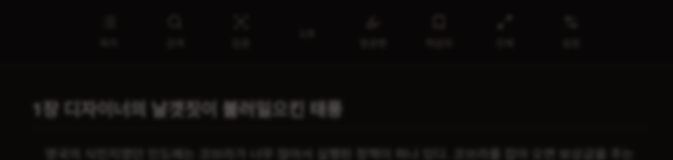
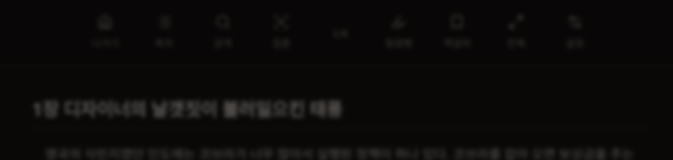
Before and after one commit to Bookfow/textreme, a Next.js app: page / in a window 1280 px wide. Both pictures are taken after a click on the button "체험하기". Shown: the top 160 px of the page, without its empty margins (300-973 px from the left). Built offline with nearby package versions, Linux system fonts and the light colour scheme; a web font is replaced by a local one.

Commit message:
feat: 데모 리더에 나가기 버튼 추가, 웹앱 이름 수정

```diff
--- a/src/components/demo-reader.tsx
+++ b/src/components/demo-reader.tsx
@@ -7,7 +7,7 @@ import { useState, useRef, useEffect, useCallback, useMemo } from 'react'
 import {
   ChevronLeft, ChevronRight, Minus, Plus, List, AlignLeft, AlignJustify,
   Settings2, Focus, Highlighter, Trash2, X, Bookmark, BookmarkCheck, Search,
-  Maximize2, Minimize2,
+  Maximize2, Minimize2, Home,
 } from 'lucide-react'
 
 export interface DemoChapter { title: string; paragraphs: string[] }
@@ -419,7 +419,8 @@ export default function DemoReader({ chapters, title = '변환된 EPUB', onBack
 
       {/* 상단 바 — 8칸 그리드 (풀스크린 추가) */}
       <div style={{ borderColor: themeStyle.border, display: "flex", justifyContent: "center", borderBottom: `1px solid ${themeStyle.border}`, flexShrink: 0, boxShadow: `0 1px 8px ${themeStyle.border}40` }}>
-      <div style={{ display: "grid", gridTemplateColumns: "repeat(8, 1fr)", gap: 8, padding: "14px 20px", width: "100%", maxWidth: 560 }}>
+      <div style={{ display: "grid", gridTemplateColumns: "repeat(9, 1fr)", gap: 8, padding: "14px 20px", width: "100%", maxWidth: 560 }}>
+        <button onClick={e => { e.stopPropagation(); if (onBack) onBack() }} className="flex flex-col items-center justify-center py-2.5 rounded-lg hover:opacity-70" style={{ color: themeStyle.muted }}><Home className="w-4 h-4" /><span style={{ fontSize: 10, marginTop: 5 }}>나가기</span></button>
         <button onClick={e => { e.stopPropagation(); setShowToc(!showToc) }} className="flex flex-col items-center justify-center py-2.5 rounded-lg hover:opacity-70" style={{ color: showToc ? ACCENT : themeStyle.muted }}><List className="w-4 h-4" /><span style={{ fontSize: 10, marginTop: 5 }}>목차</span></button>
         <button onClick={e => { e.stopPropagation(); setShowSearch(!showSearch) }} className="flex flex-col items-center justify-center py-2.5 rounded-lg hover:opacity-70" style={{ color: showSearch ? ACCENT : themeStyle.muted }}><Search className="w-4 h-4" /><span style={{ fontSize: 10, marginTop: 5 }}>검색</span></button>
         <button onClick={e => { e.stopPropagation(); setFocusMode(!focusMode) }} className="flex flex-col items-center justify-center py-2.5 rounded-lg" style={{ color: focusMode ? ACCENT : themeStyle.muted, backgroundColor: focusMode ? `${ACCENT}15` : 'transparent' }}><Focus className="w-4 h-4" /><span style={{ fontSize: 10, marginTop: 5 }}>집중</span></button>
```
